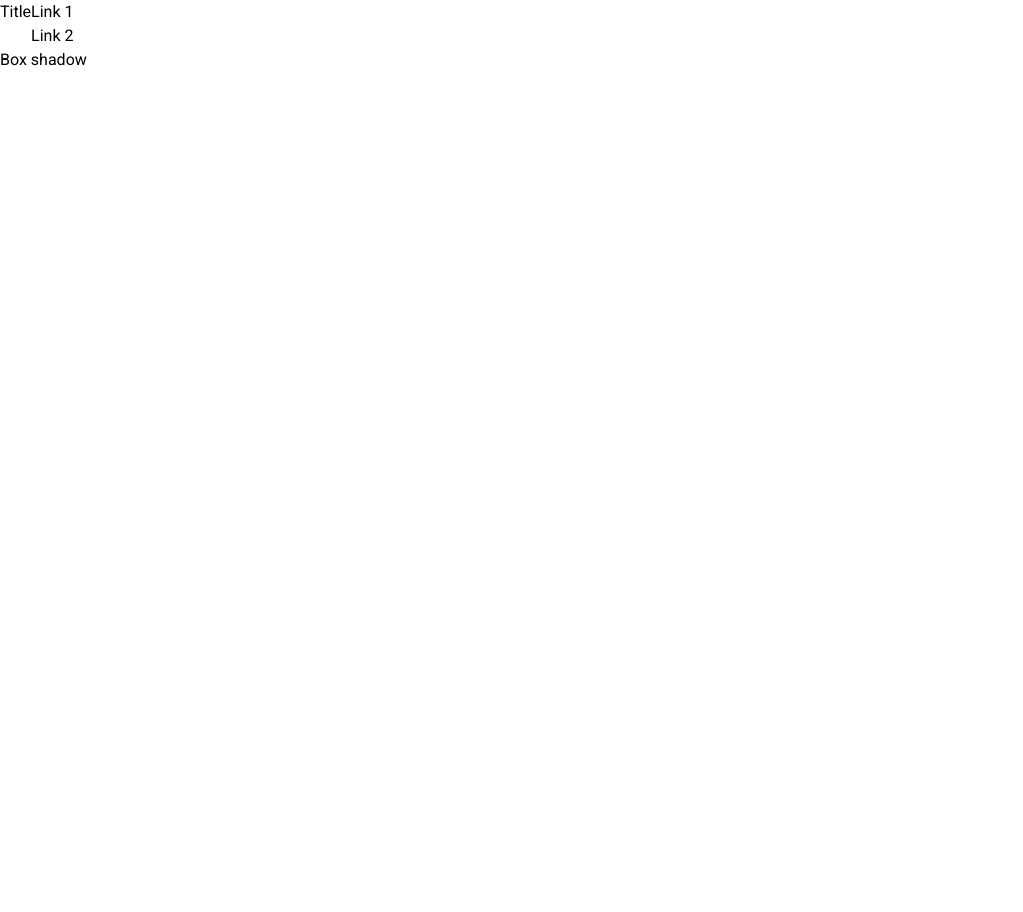
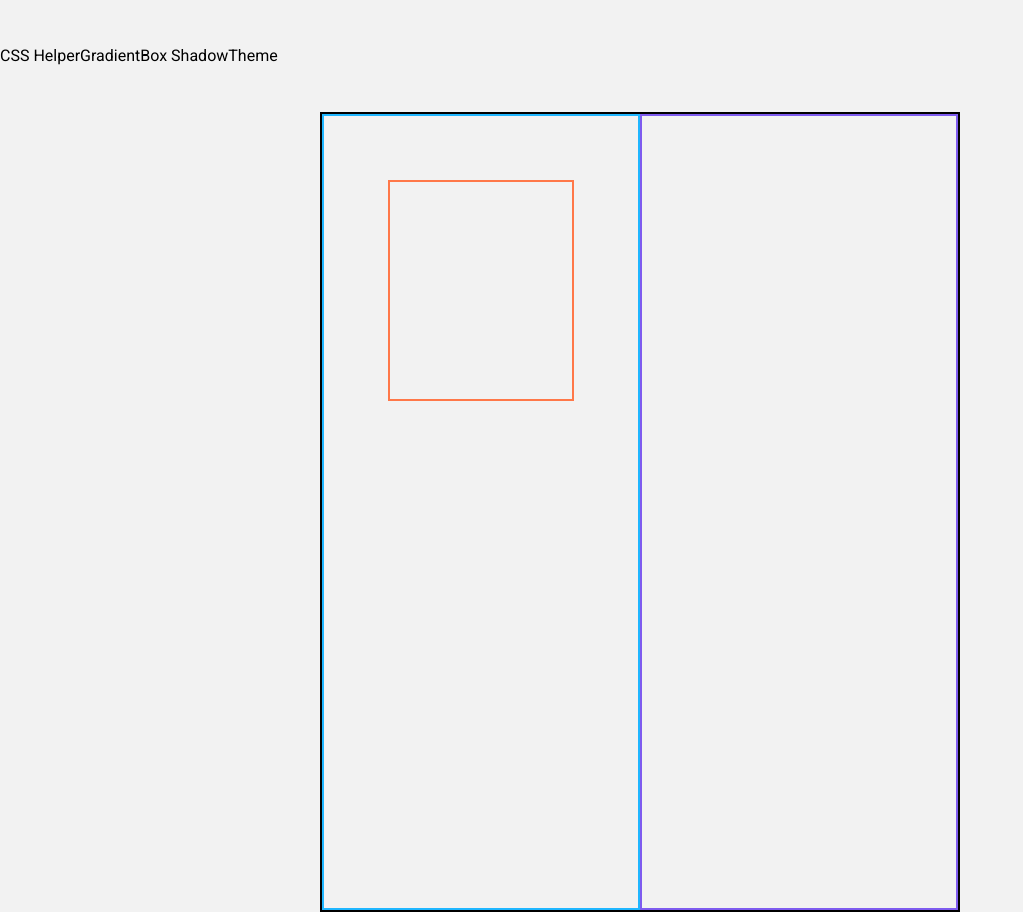
Before and after one commit to Hajurian/csshelper, a Next.js app: page /boxshadow in a window 1280 px wide. Shown: the whole page, without its empty margins (0-1023 px from the left). Before the commit the page ends 800 px from the top, so only its background shows below. Built offline with nearby package versions, Linux system fonts and the light colour scheme.

Commit message:
Started on box shadow page

```diff
--- a/src/app/boxshadow/page.jsx
+++ b/src/app/boxshadow/page.jsx
@@ -1,7 +1,10 @@
+import BoxShadow from "../components/BoxShadow";
 export default function Boxshadow() {
   return (
-    <main>
-      <h1>Box shadow</h1>
+    <main className="w-screen h-screen flex justify-center">
+      <div className="w-1/2 h-full border-2 flex">
+        <BoxShadow />
+      </div>
     </main>
   );
 }
--- /dev/null
+++ b/src/app/components/BoxShadow.jsx
@@ -0,0 +1,14 @@
+export default function BoxShadow() {
+  return (
+    <>
+      <div className="w-1/2 border-2 p-16 border-blue flex flex-col">
+        <Box />
+      </div>
+      <div className="w-1/2 border-2 border-purple"></div>
+    </>
+  );
+}
+
+const Box = ({ boxshadow }) => {
+  return <div className="w-full h-1/3 border-2 border-orange"></div>;
+};
--- a/src/app/globals.css
+++ b/src/app/globals.css
@@ -2,8 +2,5 @@
 @tailwind components;
 @tailwind utilities;
 
-:root {
-  --foreground-rgb: 0, 0, 0;
-  --background-start-rgb: 214, 219, 220;
-  --background-end-rgb: 255, 255, 255;
+@layer components {
 }
--- a/src/app/layout.jsx
+++ b/src/app/layout.jsx
@@ -1,3 +1,4 @@
+import Link from "next/link";
 import "./globals.css";
 import { Roboto } from "next/font/google";
 
@@ -14,13 +15,14 @@ export const metadata = {
 export default function RootLayout({ children }) {
   return (
     <html lang="en">
-      <body className={roboto.className}>
-        <nav className="w-full flex">
-          <h1>Title</h1>
+      <body className={`${roboto.className} bg-background overflow-hidden`}>
+        <nav className="w-full h-28 flex items-center">
+          <h1>CSS Helper</h1>
           <div>
-            <h1>Link 1</h1>
-            <h1>Link 2</h1>
+            <Link href="/gradient">Gradient</Link>
+            <Link href="/boxshadow">Box Shadow</Link>
           </div>
+          <button>Theme</button>
         </nav>
         {children}
       </body>
--- a/tailwind.config.js
+++ b/tailwind.config.js
@@ -6,7 +6,24 @@ module.exports = {
     "./src/app/**/*.{js,ts,jsx,tsx,mdx}",
   ],
   theme: {
-    extend: {},
+    screens: {
+      sm: "480px",
+      md: "768px",
+      lg: "976px",
+      xl: "1440px",
+    },
+    colors: {
+      background: "#f2f2f2",
+      blue: "#1fb6ff",
+      purple: "#7e5bef",
+      pink: "#ff49db",
+      orange: "#ff7849",
+      green: "#13ce66",
+      yellow: "#ffc82c",
+      "gray-dark": "#273444",
+      gray: "#8492a6",
+      "gray-light": "#d3dce6",
+    },
   },
   plugins: [],
 };
```
